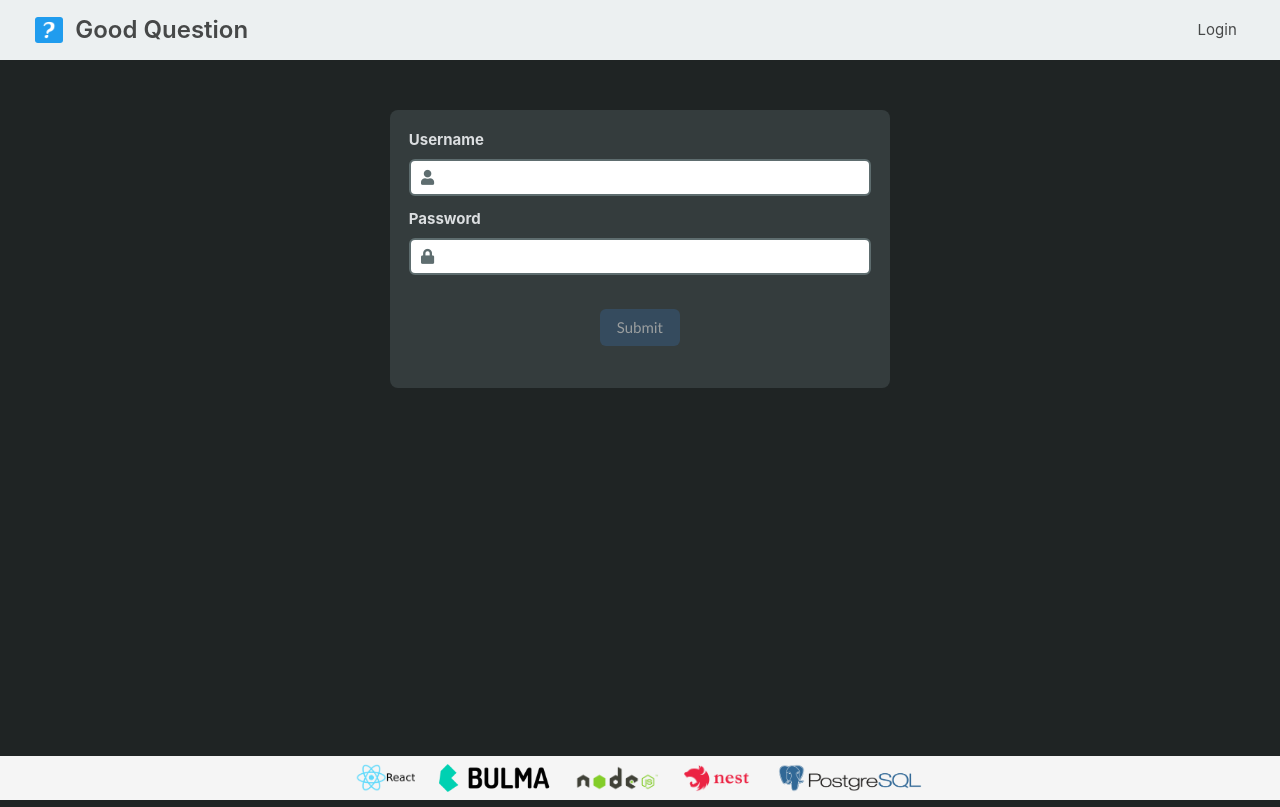
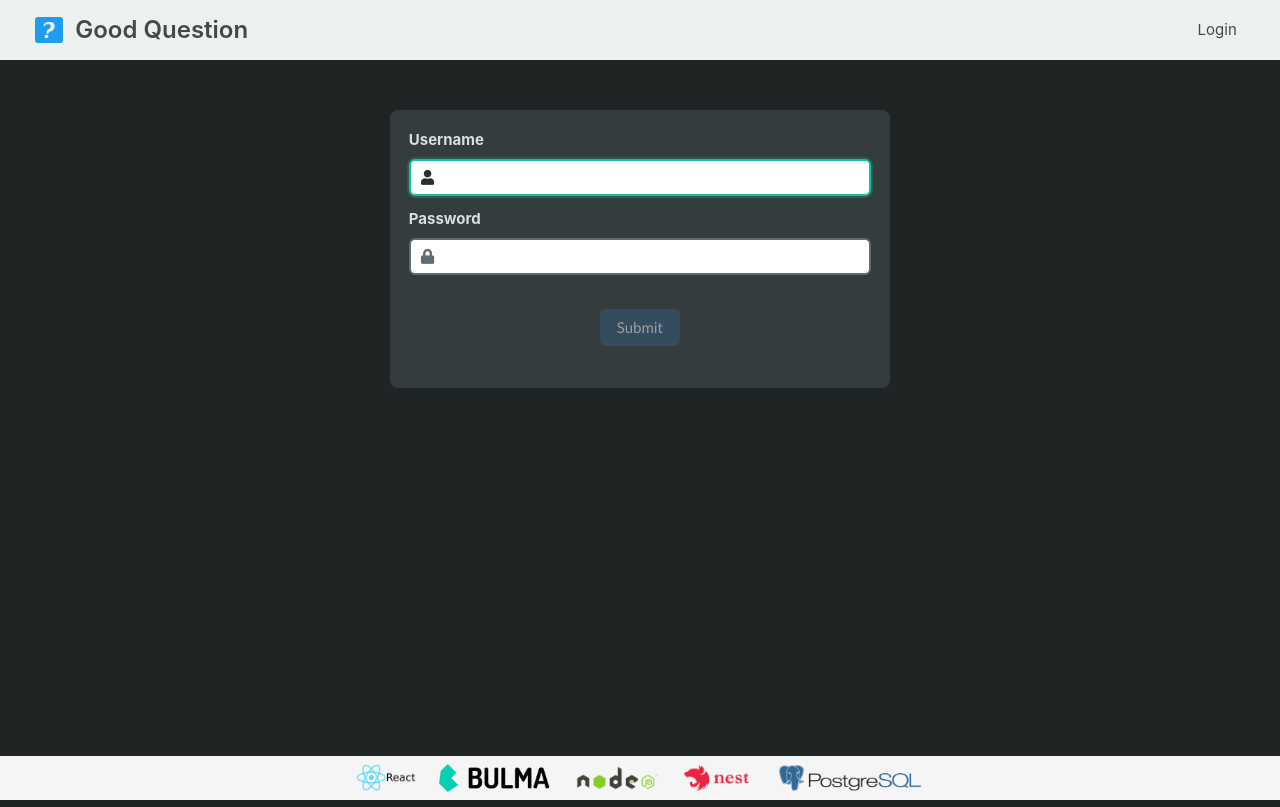
Before and after one commit to nnicolosi/good-question, a React (Create React App) app in the folder client/: page /login in a window 1280 px wide. Built offline with nearby package versions, Linux system fonts and the light colour scheme.

Commit message:
Automatically set focus in first input field for login and set-password pages

```diff
--- a/client/src/pages/login/index.jsx
+++ b/client/src/pages/login/index.jsx
@@ -79,7 +79,7 @@ const LoginPage = () => {
       <div className="field">
         <label className="label">Username</label>
         <div className="control has-icons-left">
-          <input className="input" value={username} disabled={submitting} onChange={handleUsernameInput} />
+          <input className="input" autoFocus value={username} disabled={submitting} onChange={handleUsernameInput} />
           <span className="icon is-small is-left">
             <i className="fas fa-user" />
           </span>
--- a/client/src/pages/set-password/index.jsx
+++ b/client/src/pages/set-password/index.jsx
@@ -87,7 +87,7 @@ const SetPasswordPage = () => {
       <div className="field">
         <label className="label">Enter a New Password (at least eight characters)</label>
         <div className="control has-icons-left">
-          <input className="input" type="password" value={passwordOne} disabled={submitting} onChange={handlePasswordOneInput} />
+          <input className="input" type="password" autoFocus value={passwordOne} disabled={submitting} onChange={handlePasswordOneInput} />
           <span className="icon is-small is-left">
             <i className="fas fa-lock" />
           </span>
```
